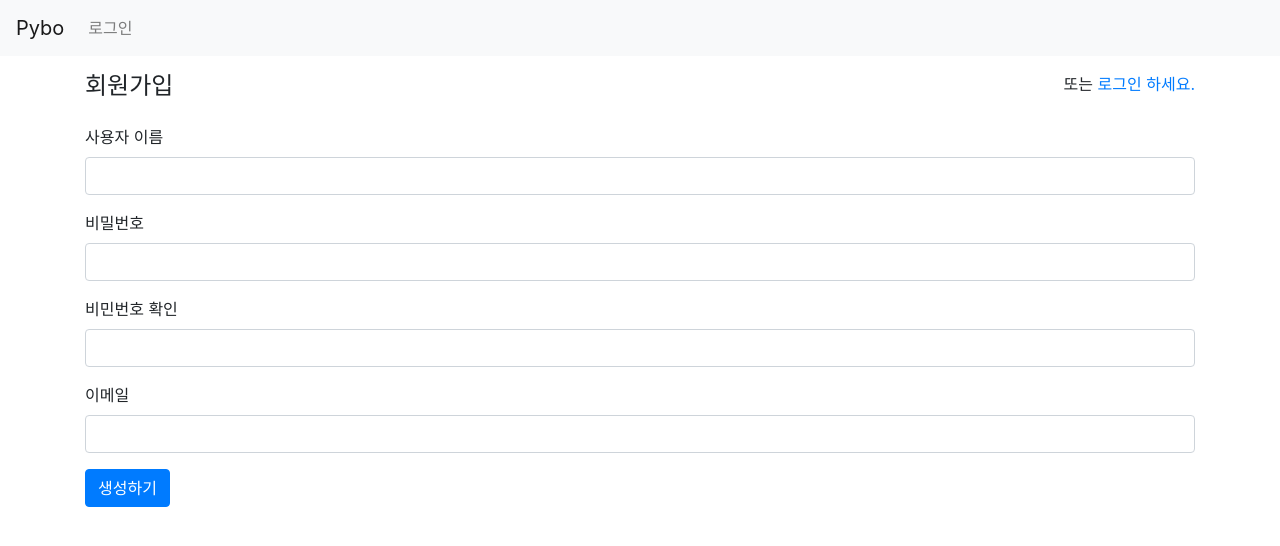
After one commit to yiryeong/DjangoBoard, a Django app: page /common/signup/ in a window 1280 px wide. The commit adds this page. Shown: the top 546 px of the page. Run offline with Django 4.2, Linux system fonts and the light colour scheme; some libraries are stand-ins or nearby versions.

Commit message:
add signup feature
Signed-off-by: yiryeong0720 <yiryeong0720@gmail.com>

```diff
--- /dev/null
+++ b/common/forms.py
@@ -0,0 +1,11 @@
+from django import forms
+from django.contrib.auth.forms import UserCreationForm
+from django.contrib.auth.models import User
+
+
+class UserForm(UserCreationForm):
+    email = forms.EmailField(label='이메일')
+
+    class Meta:
+        model = User
+        fields = ('username', 'email')
--- a/common/urls.py
+++ b/common/urls.py
@@ -1,5 +1,6 @@
 from django.urls import path
 from django.contrib.auth import views as auth_views
+from . import views
 
 
 app_name = 'common'
@@ -9,4 +10,5 @@ urlpatterns = [
     # LoginView는 registration/login.html 를 기본으로 호출한다. 아래처런 설정하여 common/login.html 호출하도록 변경
     path('login/', auth_views.LoginView.as_view(template_name='common/login.html'), name='login'),
     path('logout/', auth_views.LogoutView.as_view(), name='logout'),
+    path('signup/', views.signup, name='signup'),
 ]
--- a/common/views.py
+++ b/common/views.py
@@ -1,3 +1,25 @@
-from django.shortcuts import render
+from django.shortcuts import render, redirect
+from django.contrib.auth import authenticate, login
+from common.forms import UserForm
 
-# Create your views here.
+
+def signup(request):
+    """
+    회원가입
+    :param request:
+    :return:
+    """
+    if request.method == 'POST':
+        form = UserForm(request.POST)
+        if form.is_valid():
+            form.save()
+            username = form.cleaned_data.get('username')
+            raw_password = form.cleaned_data.get('password1')
+            # authenticate, login 함수는 django.contrib.auth  패키지에 있는 함수로 사용자 인증과 로그인을 담당한다.
+            # 회원가입이 완료 된 이후에 자동으로 로그인 되도록 authenticate, login 함수 사용
+            user = authenticate(username=username, password=raw_password)
+            login(request, user)
+            return redirect('index')
+    else:
+        form = UserForm()
+    return render(request, 'common/signup.html', {'form': form})
--- /dev/null
+++ b/templates/common/signup.html
@@ -0,0 +1,34 @@
+{% extends "base.html" %}
+{% block content %}
+<div class="container my-3">
+  <div class="row my-3">
+    <div class="col-4">
+      <h4>회원가입</h4>
+    </div>
+    <div class="col-8 text-right">
+      <span> 또는 <a class="{% url 'common:login' %}">로그인 하세요.</a> </span>
+    </div>
+  </div>
+  <form method="post" class="post-form">
+    {% csrf_token %}
+    {% include "form_errors.html" %}
+    <div class="form-group">
+      <label for="username">사용자 이름</label>
+      <input type="text" class="form-control" name="username" id="username" value="{{ form.username.value|default_if_none:'' }}">
+    </div>
+    <div class="form-group">
+      <label for="password1">비밀번호</label>
+      <input type="password" class="form-control" name="password1" id="password1" value="{{ form.password1.value|default_if_none:'' }}">
+    </div>
+    <div class="form-group">
+      <label for="password2">비민번호 확인</label>
+      <input type="password" class="form-control" name="password2" id="password2" value="{{ form.password2.value|default_if_none:'' }}">
+    </div>
+    <div class="form-group">
+      <label for="email">이메일</label>
+      <input type="text" class="form-control" name="email" id="email" value="{{ form.email.value|default_if_none:'' }}">
+    </div>
+    <button type="submit" class="btn btn-primary">생성하기</button>
+  </form>
+</div>
+{% endblock %}
```
Also changed, not shown: templates/common/login.html (+12 -1 lines).
